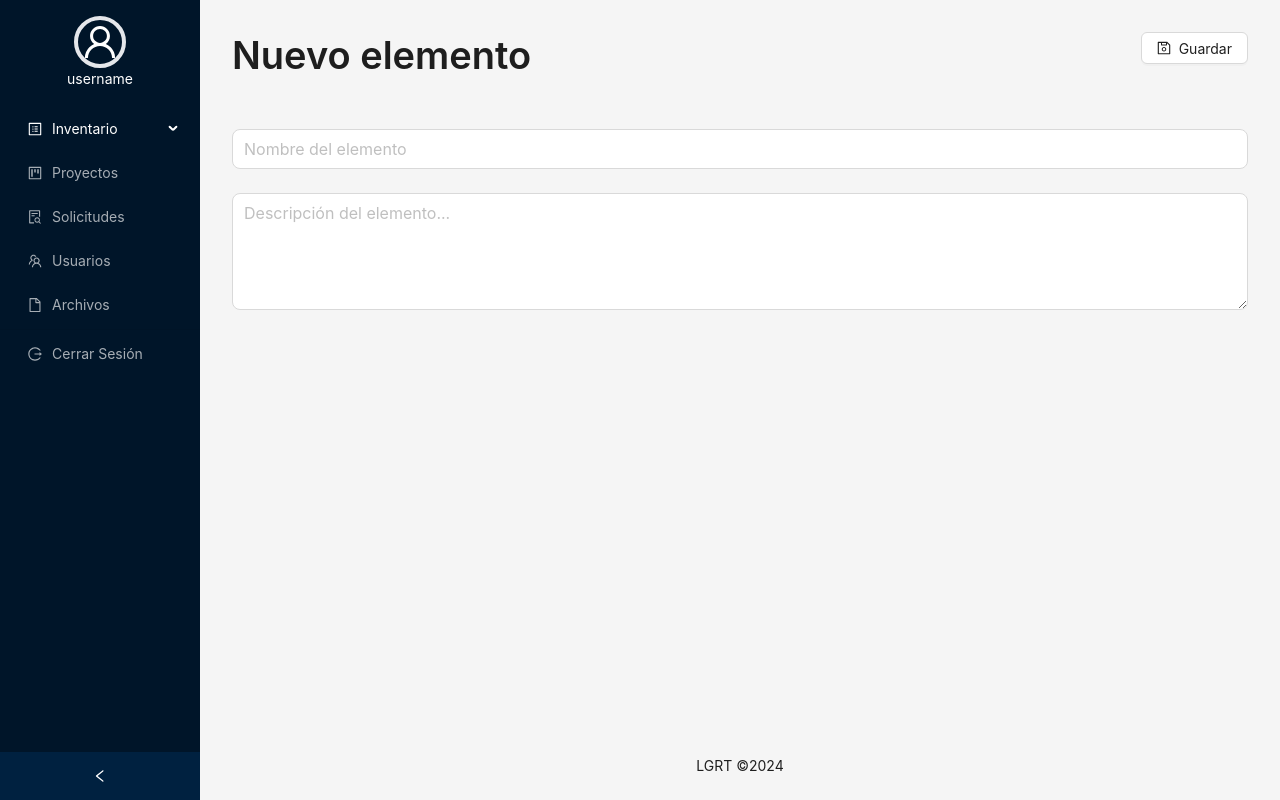
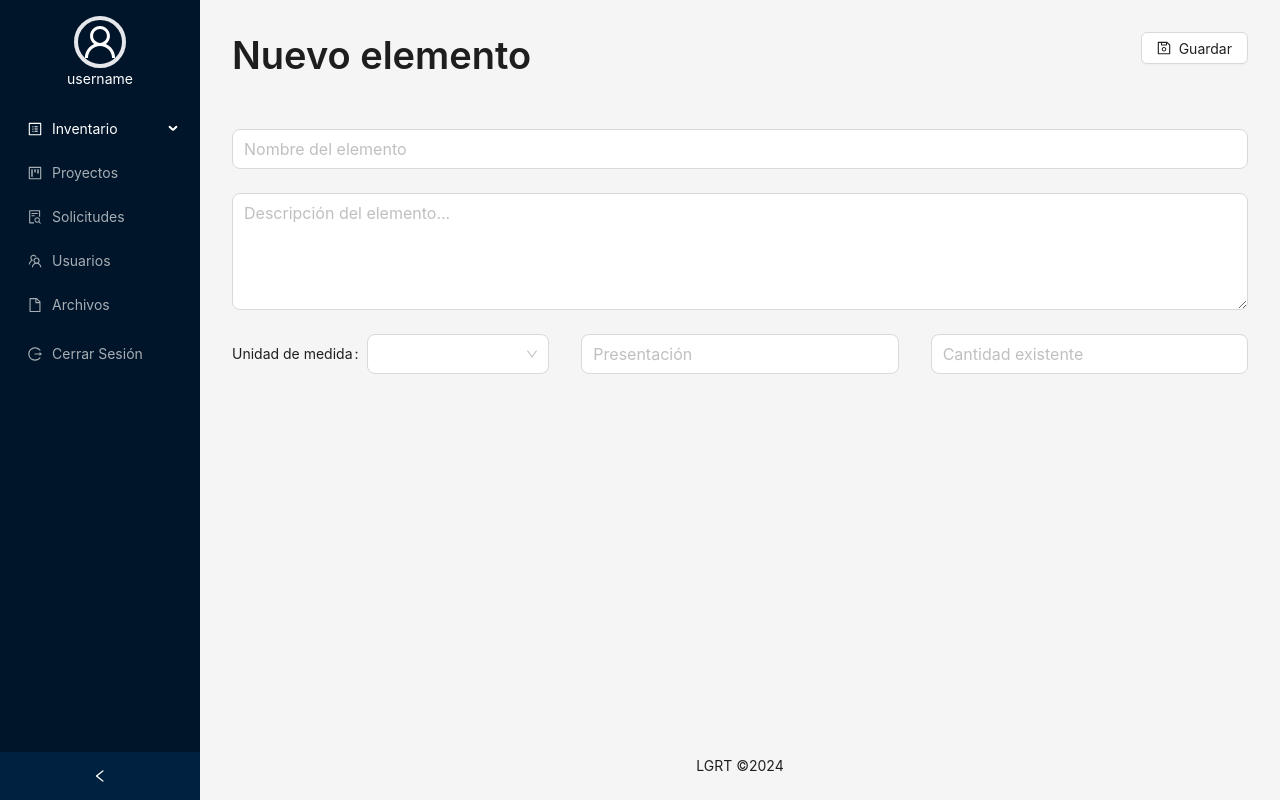
Before and after one commit to LGRT-UCV/lgrt-app, a Next.js app: page /inventory/new in a window 1280 px wide. Built offline with nearby package versions, Linux system fonts and the light colour scheme; no server answers.

Commit message:
Include measures

```diff
--- a/src/app/(laboratory)/inventory/new/newMaterialForm.tsx
+++ b/src/app/(laboratory)/inventory/new/newMaterialForm.tsx
@@ -2,10 +2,12 @@
 
 import { useRouter } from "next/navigation";
 import { signIn } from "next-auth/react";
-import { Button, Form, Input } from "antd";
+import { Select, Form, Input } from "antd";
 import { Routes } from "@/lib/constants";
 import useNotification from "@/hooks/useNotification";
 import TextArea from "antd/es/input/TextArea";
+import { useEffect, useState } from "react";
+import { getMaterialTypes, getMeasurements } from "../utils";
 
 type TNewMaterialFormData = {
   email: string;
@@ -13,9 +15,41 @@ type TNewMaterialFormData = {
   remember: boolean;
 };
 
+type TMaterialType = {
+  name: string;
+  fields: string;
+  id: string;
+};
+
+type TMeasurements = {
+  name: string;
+  description: string;
+  id: string;
+}
+
 export default function NewMaterialForm () {
+  const [measurementList, setMeasurementList] = useState<Array<TMeasurements>>([]);
+  const [materialTypeList, setMaterialTypeList] = useState<Array<TMaterialType>>([]);
+  const [currentMeasurement, setCurrentMeasurement] = useState<string>("");
   const { openNotification, notificationElement } = useNotification();
   const router = useRouter();
+
+  useEffect(() => {
+    const getFormData = async () => {
+      const measurementsResponse: TMeasurements[] = await getMeasurements();
+      const materialTypeResponse: TMaterialType[] = await getMaterialTypes();
+      setMeasurementList(measurementsResponse);
+      setMaterialTypeList(materialTypeResponse);
+    };
+
+    void getFormData();
+  }, []);
+
+  const handleCurrentMeasurement = (value: string) => {
+    // const regex = /\((.*?)\)/;
+    // const measurement = regex.exec(value)
+    setCurrentMeasurement(value);
+  };
 
   const onFinish = async (values: TNewMaterialFormData) => {
     const responseNextAuth = await signIn("credentials", {
@@ -77,6 +111,56 @@ export default function NewMaterialForm () {
         >
           <TextArea placeholder="Descripción del elemento..." rows={4} maxLength={500}/>
         </Form.Item>
+        <div className="flex gap-8">
+          <Form.Item
+            label="Unidad de medida"
+            name="measurement"
+            rules={[{ required: true, message: "Por favor elija una opción" }]}
+            className="w-1/3"
+          >
+            <Select
+              showSearch
+              optionFilterProp="children"
+              onSelect={(value, obj) => handleCurrentMeasurement(obj.label)}
+              filterOption={(input, option) => (option?.label.toLowerCase() ?? "").includes(input.toLowerCase())}
+              filterSort={(optionA, optionB) =>
+                (optionA?.label ?? "").toLowerCase().localeCompare((optionB?.label ?? "").toLowerCase())
+              }
+              options={measurementList.map((measurement) => {
+                return {
+                  label: `${measurement.description} (${measurement.name})`,
+                  value: measurement.id,
+                }
+              })}
+            />
+          </Form.Item>
+          <Form.Item
+            name="presentation"
+            className="w-1/3"
+            rules={[
+              {
+                type: "number",
+                required: true,
+                message: "Por favor verifique la presentación",
+              },
+            ]}
+          >
+            <Input type="number" placeholder="Presentación" suffix={currentMeasurement}/>
+          </Form.Item>
+          <Form.Item
+            name="quantity"
+            className="w-1/3"
+            rules={[
+              {
+                type: "number",
+                required: true,
+                message: "Por favor verifique la cantidad",
+              },
+            ]}
+          >
+            <Input type="number" placeholder="Cantidad existente" suffix={currentMeasurement}/>
+          </Form.Item>
+        </div>
       </Form>
     </div>
   );
--- a/src/app/(laboratory)/inventory/utils.ts
+++ b/src/app/(laboratory)/inventory/utils.ts
@@ -1,12 +1,20 @@
 import { newRequest, RequestMethods, API_REQUEST_HEADERS } from "@/utils/requests";
 import { IMaterial } from "./interfaces";
 
-const MATERIAL_TYPE_URI = `${process.env.NEXT_PUBLIC_API_URL}/v1/inventory/materialTypes`;
+const MATERIAL_TYPE_URI = `${process.env.NEXT_PUBLIC_API_URL}/v1/inventory/materialtypes`;
 const MATERIALS_URI = `${process.env.NEXT_PUBLIC_API_URL}/v1/inventory/materials`;
+const MEASUREMENTS_URI = `${process.env.NEXT_PUBLIC_API_URL}/v1/inventory/measurements`;
 
 export const getMaterialTypes = async () => {
   return newRequest(
     MATERIAL_TYPE_URI,
+    RequestMethods.GET
+  );
+};
+
+export const getMeasurements = async () => {
+  return newRequest(
+    MEASUREMENTS_URI,
     RequestMethods.GET
   );
 };
```
